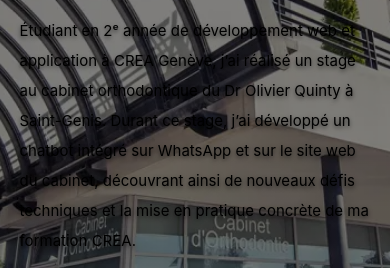
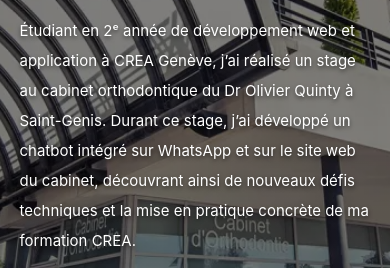
Before and after one commit to Tamime18/site-rendu-CREA-2025-Benslimane-tamime, a plain HTML site: page index.html in a window 390 px wide. Shown: the part 266-534 px from the top of the page. Drawn offline with nearby package versions, Linux system fonts and the light colour scheme.

Commit message:
Modification sur le paragraphe p de main-content du style.css pour la version mobile

```diff
--- a/style.css
+++ b/style.css
@@ -879,7 +879,7 @@ copyright p {
         /* Paragraphe prend toute la largeur */
         width: 100%;
         /* Reste en noir ou autre color */
-        color: var(--other-color);
+        color: var(--second-bg-color);
     }
 }
 
```
